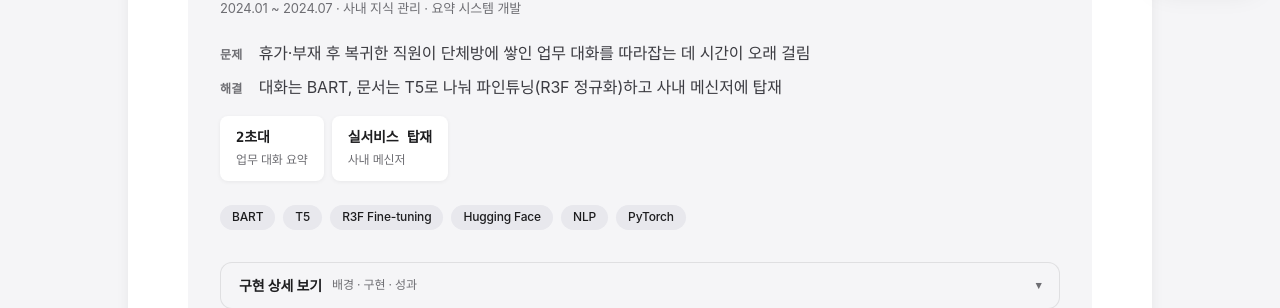
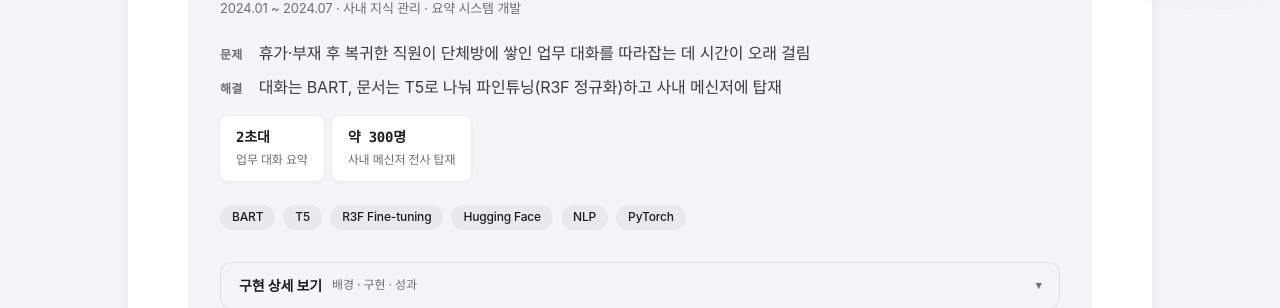
Before and after one commit to ckc5800/ckc5800.github.io, a Jekyll site: the page built from projects.html, in a window 1280 px wide and 900 px high, scrolled down 3273 px. Shown: the part 131-439 px from the top of the window. Built offline with Jekyll 4.4.1, drawn with Linux system fonts in a browser that asks for light colours; some web fonts are replaced.

Commit message:
실사용 근거를 요약으로 끌어올림 + NLP 사용 규모 반영
본인 확인: 사내 메신저는 회사 전체 약 300명이 쓰던 것.

'프로덕션 경험이 약하다'는 앞선 진단이 부정확했음. 다시 세어 보니
5개 중 4개가 실제로 사람이 쓰던 시스템이었는데(사내 메신저 요약,
사내 부서가 호출한 TTS API, 20여 개 모델 클러스터, 고객사 AIG STT),
각 카드가 지나가듯 언급만 해서 어디에도 모여 있지 않았음.

- 이력서 요약에 '만든 것이 실제로 운영됨' 불릿 신설
- NLP 카드 지표를 '실서비스 탑재' → '약 300명 사내 메신저 전사 탑재'
- 특허 줄에서 등록번호 제거해 3페이지 유지 (번호는 논문 페이지에 있음)

Co-Authored-By: Claude Fable 5 <noreply@anthropic.com>

```diff
--- a/projects.html
+++ b/projects.html
@@ -472,7 +472,7 @@ title: 프로젝트
     </dl>
     <div class="metrics">
         <div class="metric"><span class="metric-value">2초대</span><span class="metric-label">업무 대화 요약</span></div>
-        <div class="metric"><span class="metric-value">실서비스 탑재</span><span class="metric-label">사내 메신저</span></div>
+        <div class="metric"><span class="metric-value">약 300명</span><span class="metric-label">사내 메신저 전사 탑재</span></div>
     </div>
     <div class="tech-tags">
         <span class="tech-tag">BART</span>
@@ -494,7 +494,7 @@ title: 프로젝트
 
     <h4 class="detail-head">성과</h4>
     <ul class="detail-list">
-        <li>사내 메신저에 요약 기능을 붙여 실제 적용</li>
+        <li>사내 메신저에 요약 기능을 붙여 <strong>전 직원(약 300명)</strong>이 쓰는 서비스에 실제 적용</li>
         <li>긴 사내 공지 문서를 한 줄 요약으로 압축, 실제 업무 대화는 2초대에 요약</li>
         <li>카카오톡 대화 요약 기능과 나란히 비교해 유사한 품질의 요약을 확인한 데모 수행</li>
         <li>STT 결과 텍스트를 활용한 자연어 처리 기능 개발과 전처리·평가 환경 구축도 함께 수행</li>
```
Also changed, not shown: 2 other files.
